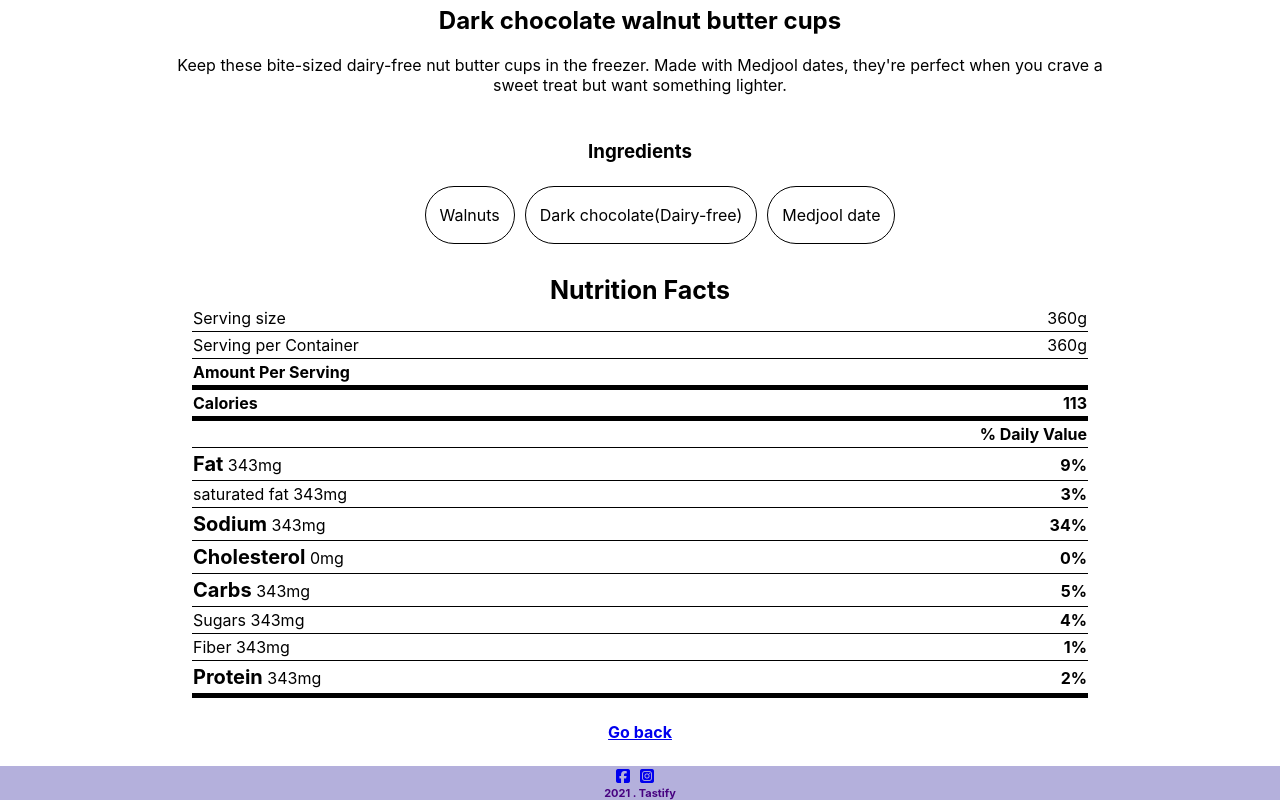
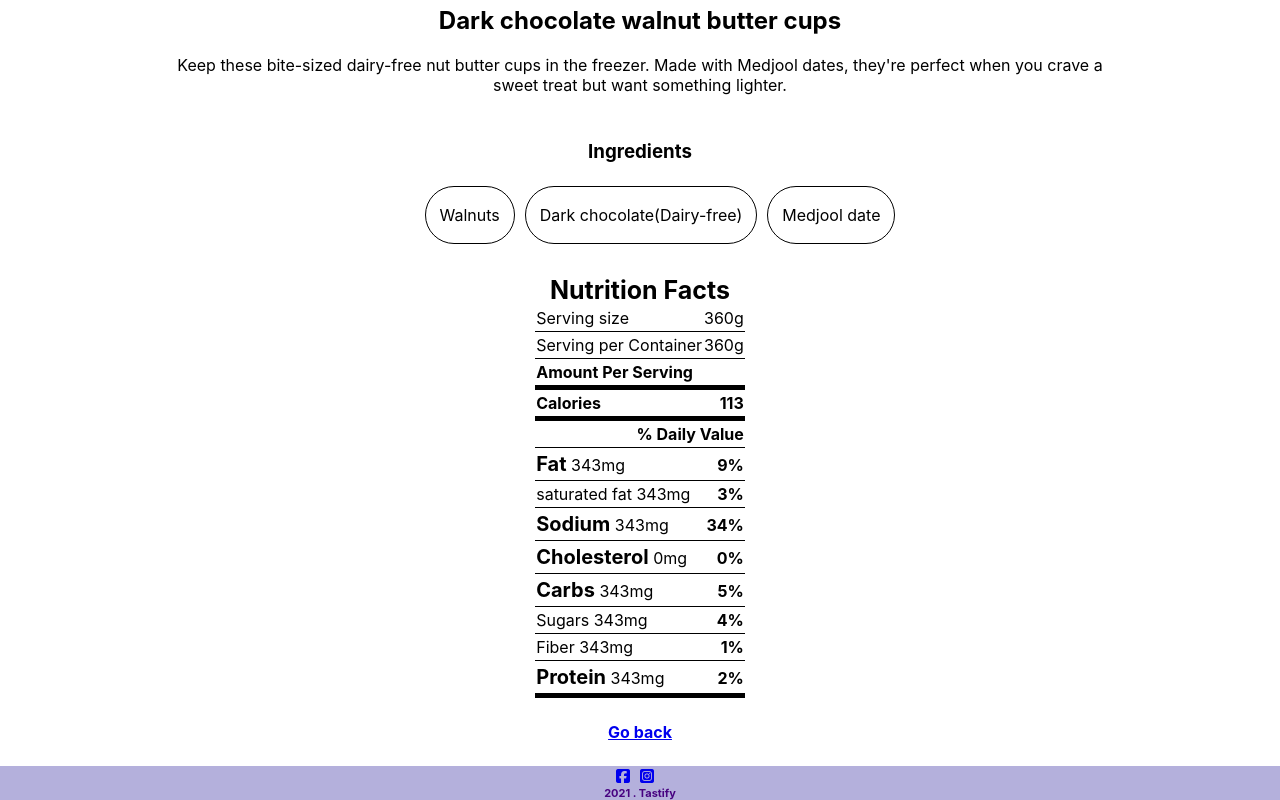
Before and after one commit to sailathatammana/tastify, a React (Create React App) app: page /Desserts/5 in a window 1280 px wide. Shown: the part 388-1188 px from the top of the page. Built offline with nearby package versions, Linux system fonts and the light colour scheme.

Commit message:
Nutrition table adjusted

```diff
--- a/src/styles/nutritrion.css
+++ b/src/styles/nutritrion.css
@@ -1,5 +1,5 @@
 .nutrition-table {
-  width: 70vw;
+  max-width: 100%;
   margin: auto;
 }
 table {
```
